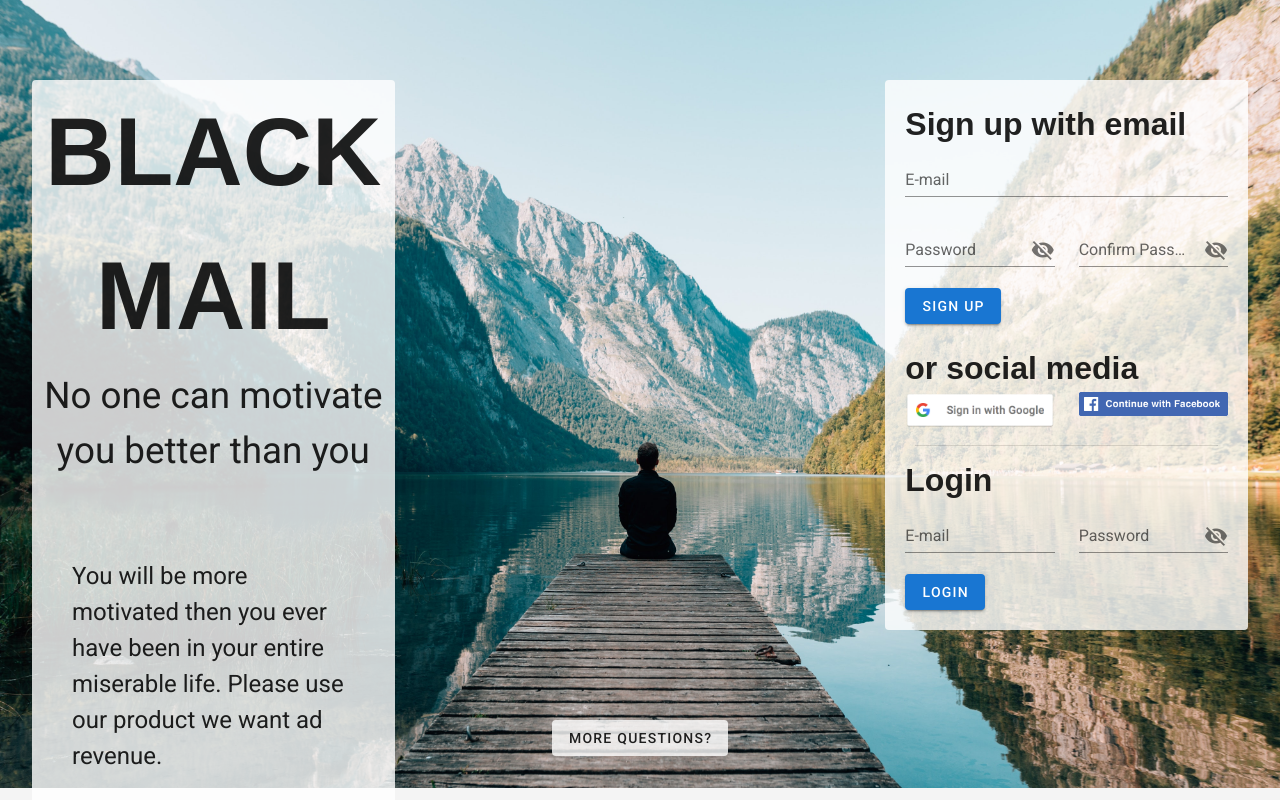
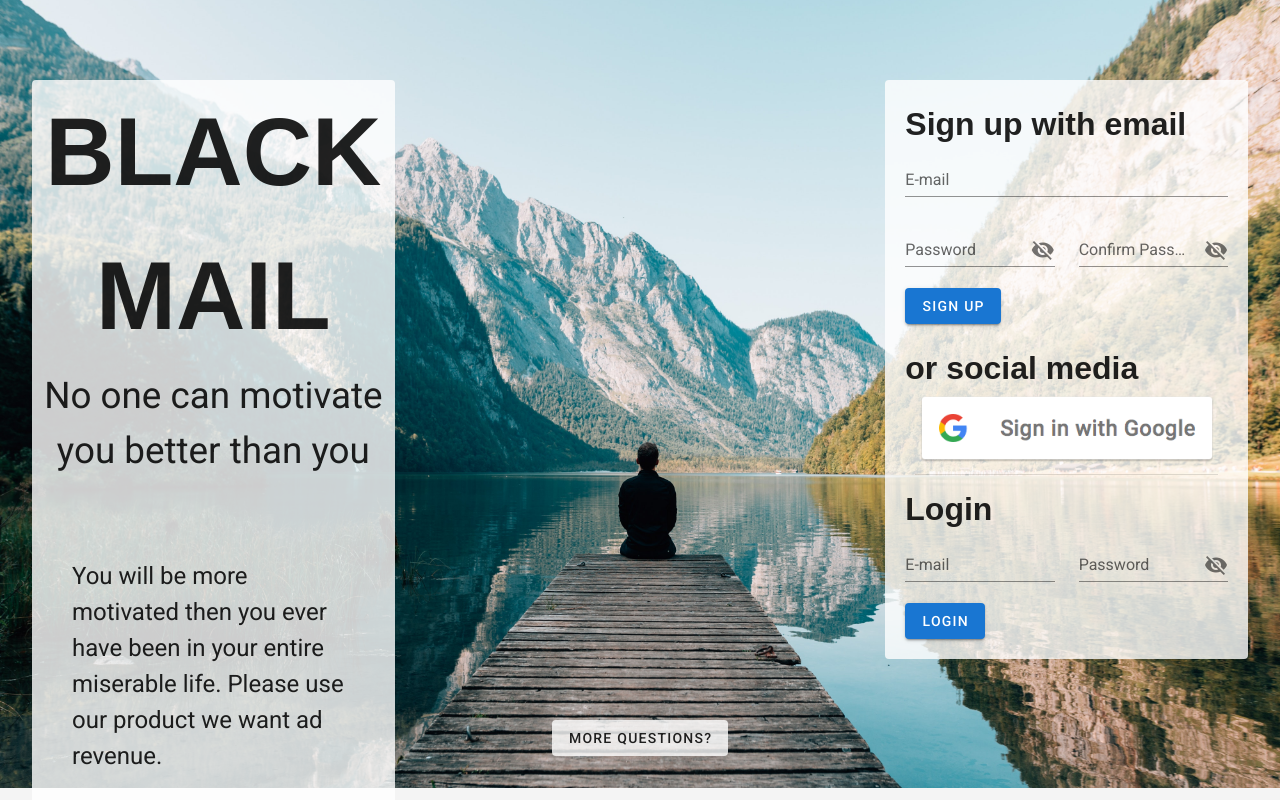
Before and after one commit to cyficowley/blackmail, a Vue app in the folder frontend/: page /#/ in a window 1280 px wide. Shown: the top 800 px of the page. Built offline with nearby package versions, Linux system fonts and the light colour scheme; no server answers; what vue-datetime would draw is missing.

Commit message:
added google login

```diff
--- a/frontend/src/components/Deadline.vue
+++ b/frontend/src/components/Deadline.vue
@@ -59,7 +59,6 @@ export default {
 
   computed: {
     timeRemaining() {
-      console.log(Date(this.dueStamp));
       return moment.unix(this.dueStamp.seconds).fromNow();
     },
     dateString() {
@@ -92,6 +91,7 @@ export default {
     font-size: 1.2em;
     padding:5px;
     float:left;
+    margin-bottom: 0px;
     /* width: 100%; */
   }
 
--- a/frontend/src/components/Signup.vue
+++ b/frontend/src/components/Signup.vue
@@ -47,11 +47,9 @@
       <h1 style="padding-top:20px;">or social media</h1>
 
       <v-row>
-        <v-col>
-          <img width="100%" src="../assets/signingoogle.png">
-        </v-col>
-        <v-col>
-          <img width="100%" src="../assets/facebook.png">
+        <v-col class="googleLoginSurround">
+          <img class="googleLogin" width="100%"
+            src="../assets/signingoogle.png" @click="googleLogin">
         </v-col>
       </v-row>
 
@@ -97,6 +95,18 @@ export default {
       return true;
     },
 
+    googleLogin() {
+      fb.auth.signInWithPopup(fb.provider).then((result) => {
+        // This gives you a Google Access Token. You can use it to access the Google API.
+        // const token = result.credential.accessToken;
+        // The signed-in user info.
+        const { user } = result;
+        this.$store.commit('setCurrentUser', user.user);
+        this.$router.push('/home');
+      }).catch((error) => {
+        console.log(error);
+      });
+    },
 
     async signup() {
       try {
@@ -117,6 +127,16 @@ export default {
 </script>
 
 <style scoped>
+  .googleLogin{
+    max-width: 300px;
+  }
+
+  .googleLoginSurround{
+    display: flex;
+    align-items: center;
+    justify-content: center;
+  }
+
   h1{
     text-align: left;
   }
--- a/frontend/src/plugins/firebase.js
+++ b/frontend/src/plugins/firebase.js
@@ -20,6 +20,7 @@ firebase.analytics();
 const db = firebase.firestore();
 const auth = firebase.auth();
 const { currentUser } = auth;
+const provider = new firebase.auth.GoogleAuthProvider();
 
 // date issue fix according to firebase
 
@@ -31,4 +32,5 @@ export {
   auth,
   currentUser,
   users,
+  provider,
 };
--- a/frontend/src/views/Home.vue
+++ b/frontend/src/views/Home.vue
@@ -100,6 +100,7 @@ export default {
   methods: {
     async fetchData() {
       const { uid } = this.$store.state.currentUser;
+      console.log(uid);
 
       const deadlines = [];
       const getDeadlines = fb.users.doc(uid).collection('deadlines');
```
Also changed, not shown: 1 other file (tests, documents, lock files or other folders).
